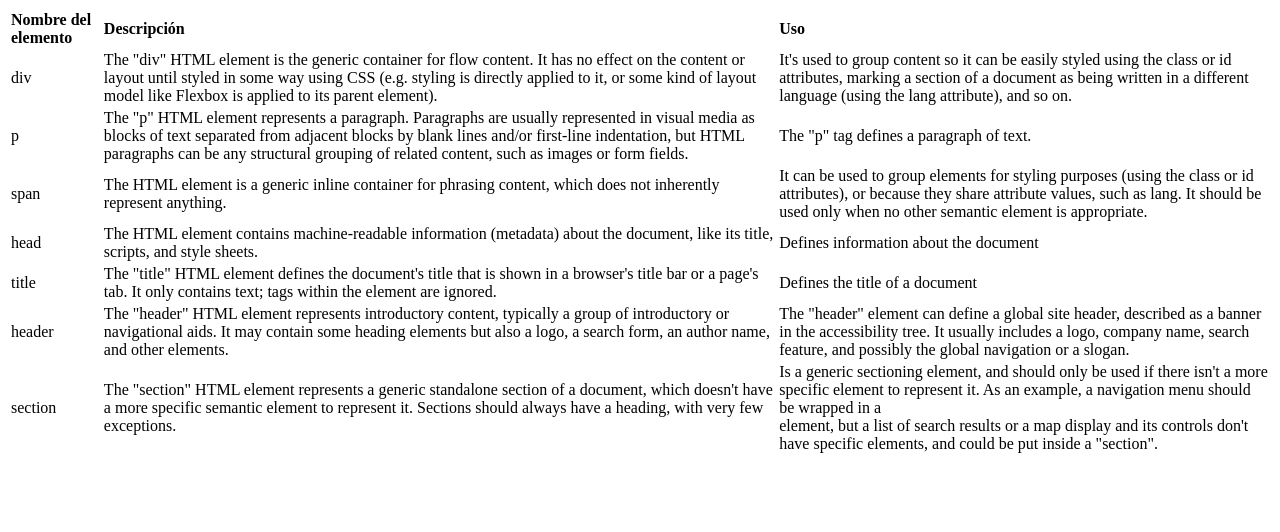
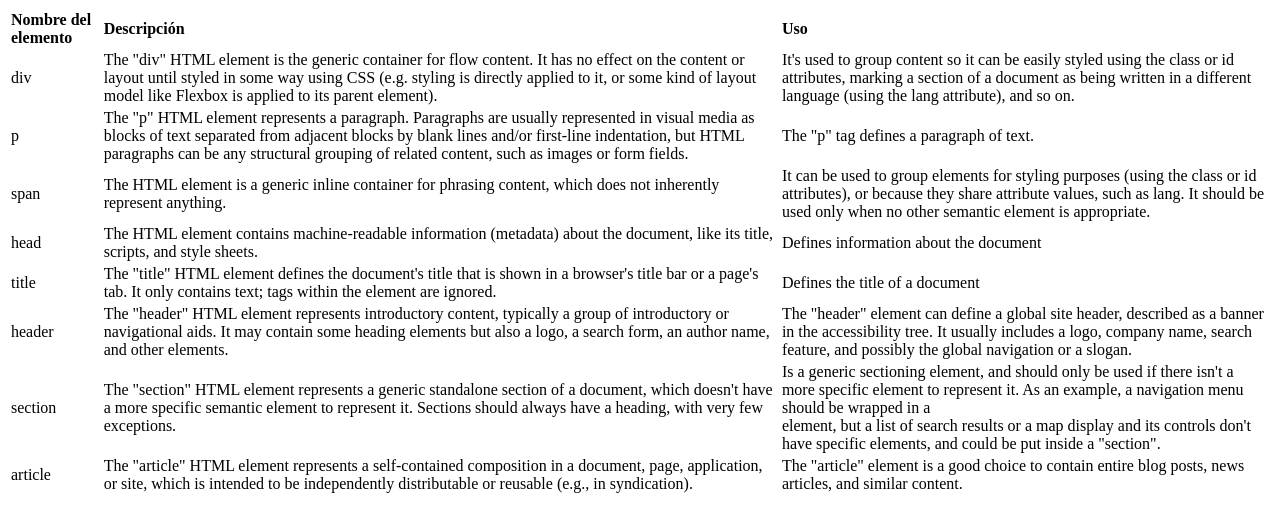
Before and after one commit to jhulss/Manual_HTML, a plain HTML site: page index.html in a window 1280 px wide. Drawn offline with Linux system fonts and the light colour scheme.

Commit message:
Segundo commit

```diff
--- a/index.html
+++ b/index.html
@@ -54,9 +54,9 @@
                         <td>Is a generic sectioning element, and should only be used if there isn't a more specific element to represent it. As an example, a navigation menu should be wrapped in a <nav> element, but a list of search results or a map display and its controls don't have specific elements, and could be put inside a "section".</td>
                     </tr>
                     <tr>
-                        <td></td>
-                        <td></td>
-                        <td></td>
+                        <td>article</td>
+                        <td>The "article" HTML element represents a self-contained composition in a document, page, application, or site, which is intended to be independently distributable or reusable (e.g., in syndication).</td>
+                        <td>The "article" element is a good choice to contain entire blog posts, news articles, and similar content.</td>
                     </tr>
                 </tbody>
             </thead>
```
